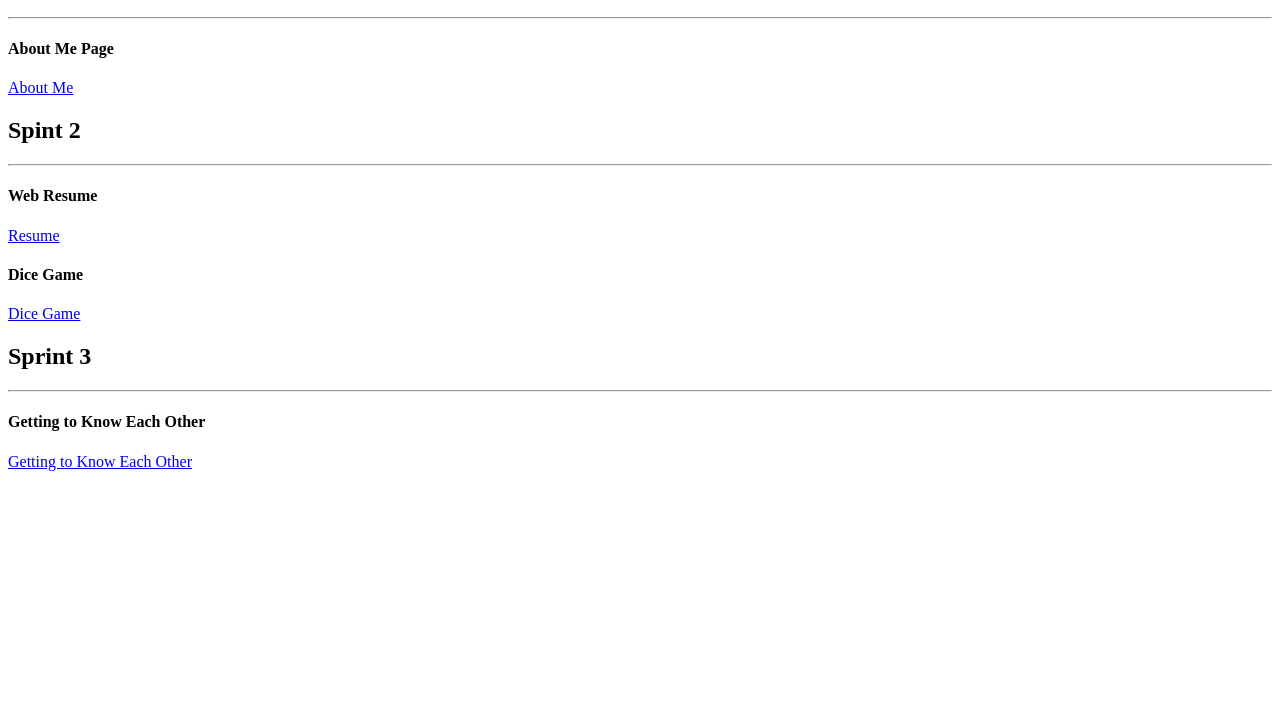
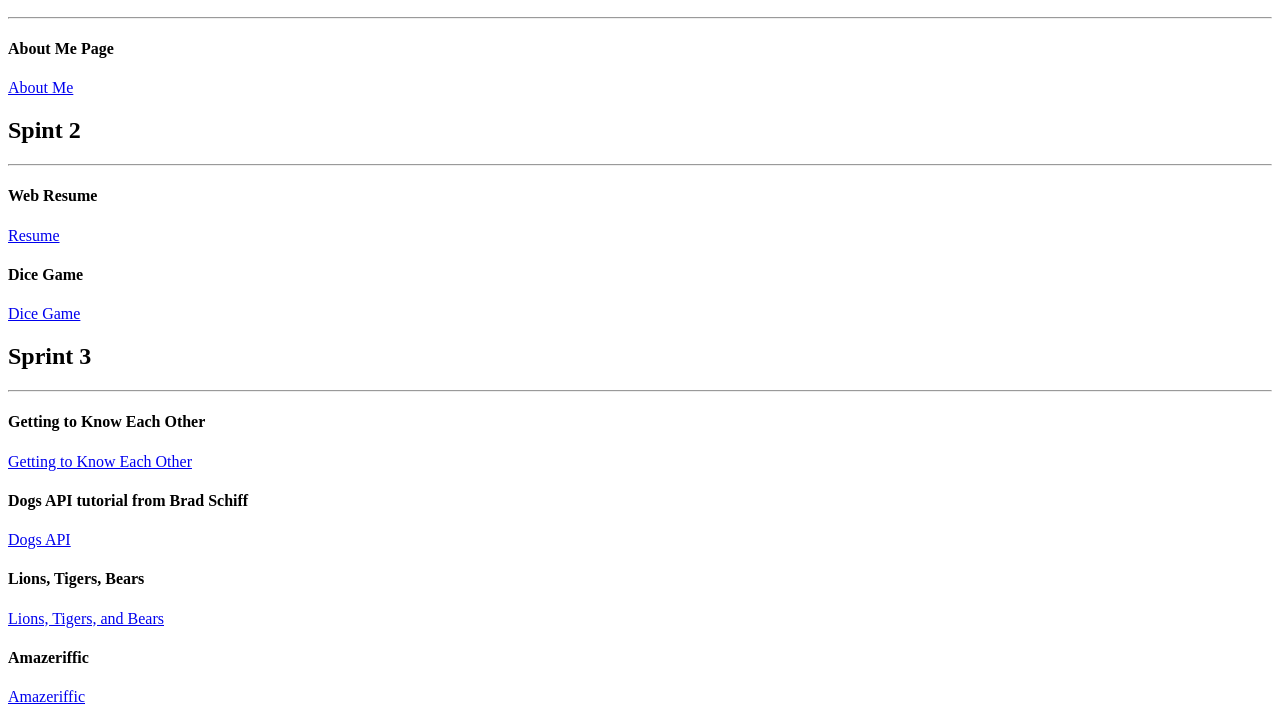
Before and after one commit to JamesBarkauskas/assignment-portfolio-jb, a website: page client/index.html in a window 1280 px wide. Shown: the part 110-824 px from the top of the page. Before the commit the page ends 800 px from the top, so only its background shows below. Drawn offline with Linux system fonts and the light colour scheme.

Commit message:
updated with sprint-03 assignments

```diff
--- a/client/index.html
+++ b/client/index.html
@@ -27,7 +27,14 @@
 		<h4>Getting to Know Each Other</h4>
 		<a href="https://titanicswimteam.azurewebsites.net/">Getting to Know Each Other</a>
 
+		<h4>Dogs API tutorial from Brad Schiff</h4>
+		<a href="https://dogsapiex-jb.azurewebsites.net">Dogs API</a>
 
+		<h4>Lions, Tigers, Bears</h4>
+		<a href="https://lionstigersbears-jb.azurewebsites.net">Lions, Tigers, and Bears</a>
+
+		<h4>Amazeriffic</h4>
+		<a href="https://amazeriffic-jb.azurewebsites.net">Amazeriffic</a>
 
 
 
```
